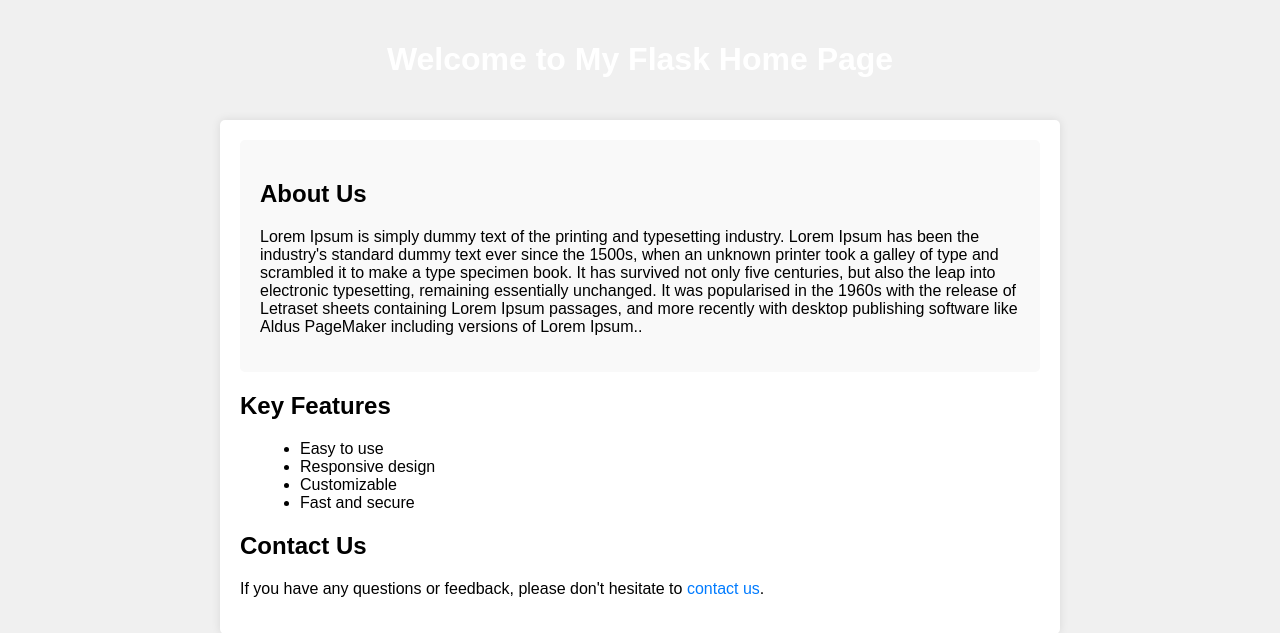
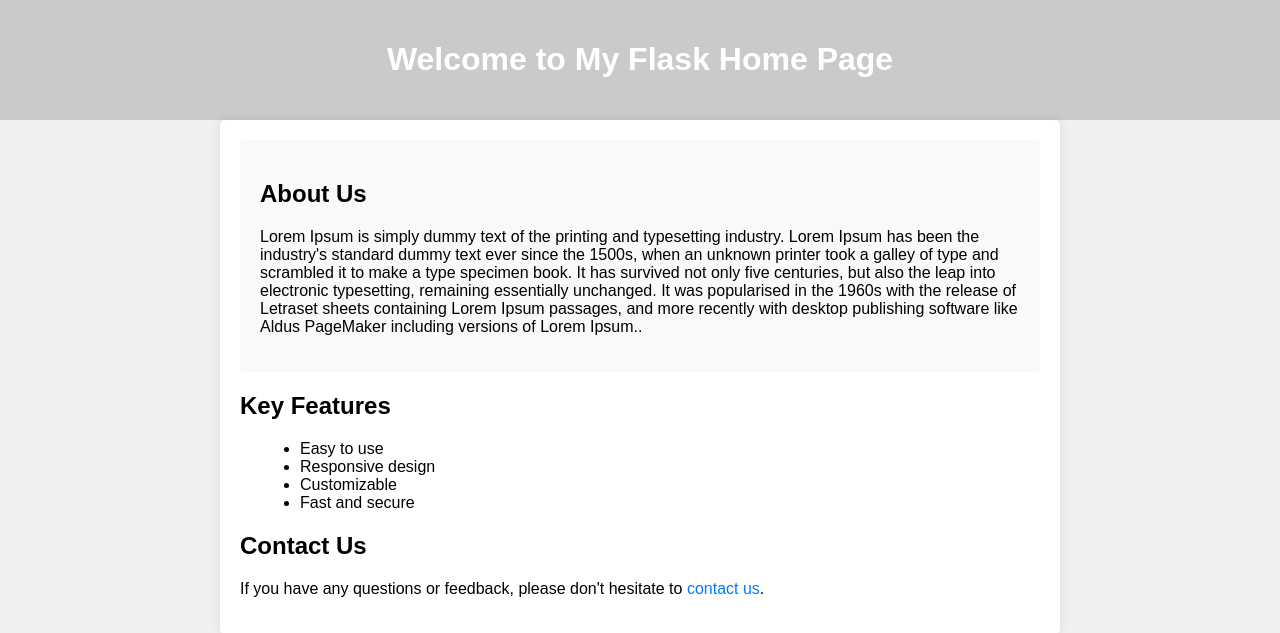
Before and after one commit to SkinnySyd/ReunionTestGitOps, a Flask app: page /starthome in a window 1280 px wide. Shown: the top 633 px of the page. Run offline with Flask 2, Linux system fonts and the light colour scheme.

Commit message:
Update styles.css

```diff
--- a/static/styles.css
+++ b/static/styles.css
@@ -7,7 +7,7 @@ body {
 }
 
 header {
-    background-color: #f0f0f0;
+    background-color: #3333;
     color: #fff;
     text-align: center;
     padding: 20px;
```
